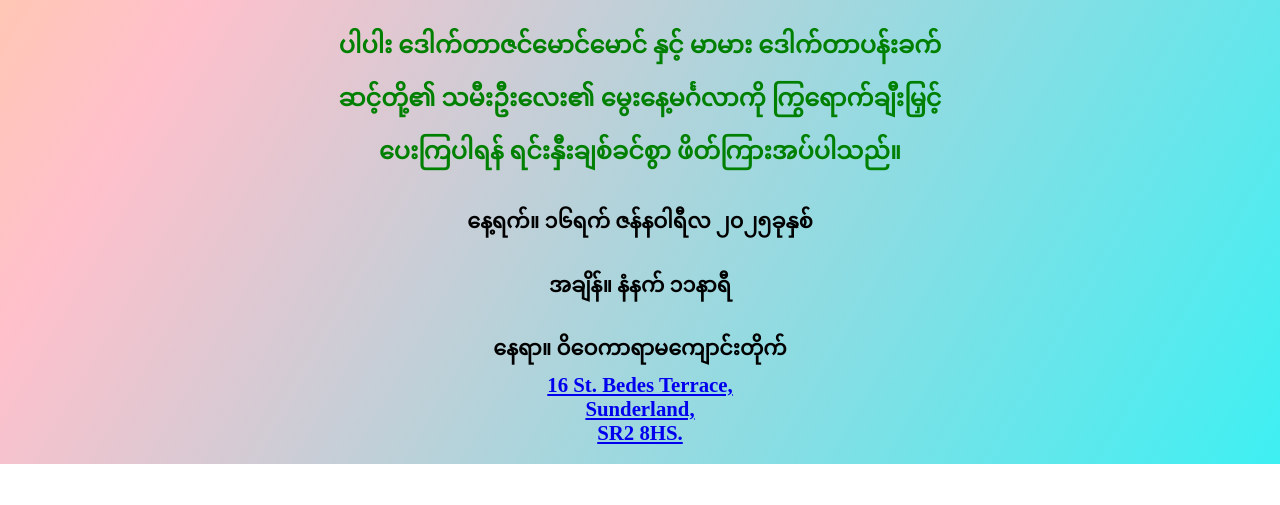
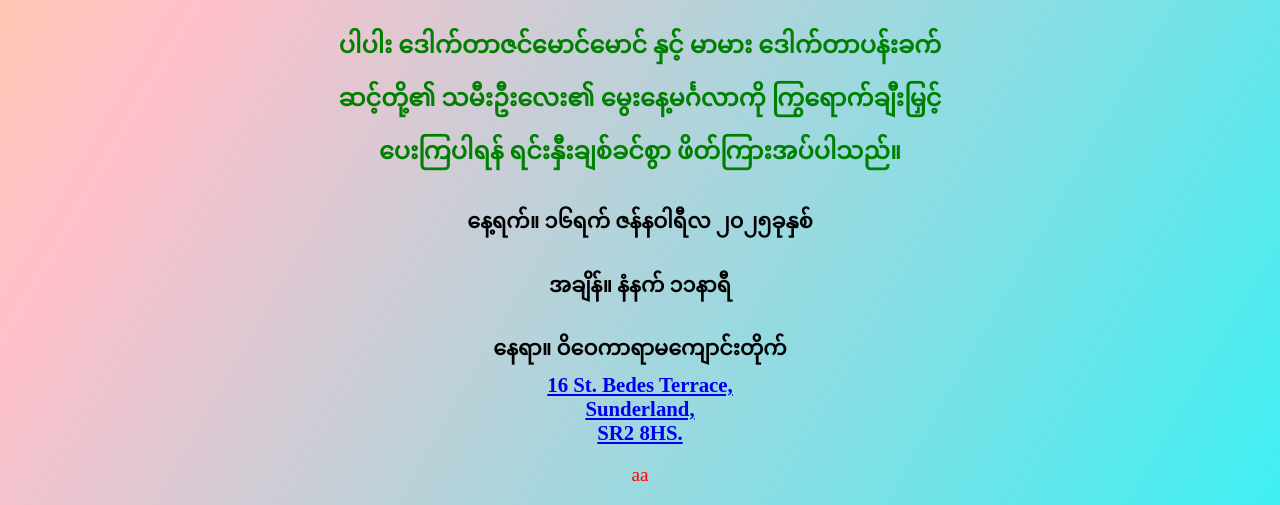
Before and after one commit to Zin-Maung-dr/100BD-CF, a plain HTML site: page index.html in a window 1280 px wide. Shown: the part 748-1253 px from the top of the page. Before the commit the page ends 1212 px from the top, so only its background shows below. Drawn offline with Linux system fonts and the light colour scheme.

Commit message:
index.html

```diff
--- a/index.html
+++ b/index.html
@@ -18,7 +18,7 @@
     <h2 class="Hd2"> အချိန်။ နံနက် ၁၁နာရီ </h2>
     <h2 class="Hd2"> နေရာ။ ဝိဝေကာရာမကျောင်းတိုက် <br/> <a href="https://maps.app.goo.gl/X2Xz4QSbRN2Fsz1g9"> 16 St. Bedes Terrace, <br/>Sunderland, <br/>SR2 8HS. </a></h2>
 
-    <p> </p>
+    <p> aa</p>
   </div>
 
 
```
